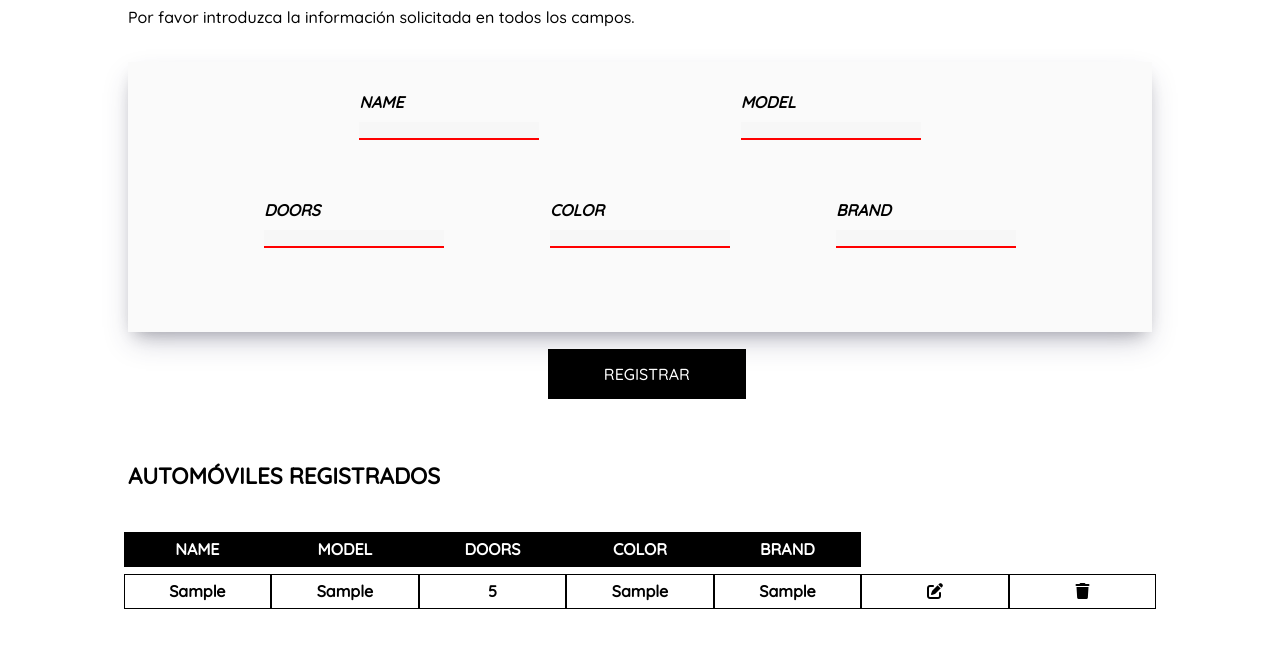
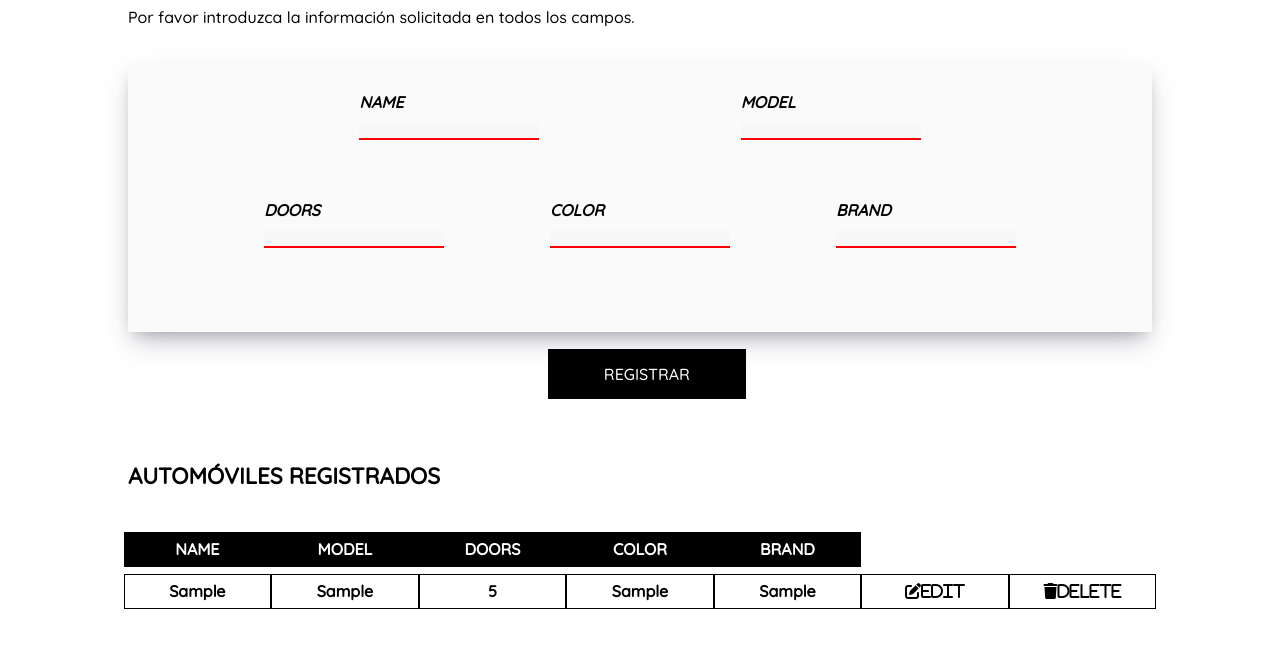
Before and after one commit to JudithCortes/CRUD-autos, a plain HTML site: page index.html in a window 1280 px wide. Both pictures are taken after typing "Sample", "Sample", "5", "Sample", "Sample" into the empty fields and a click on the input "REGISTRAR". Shown: the part 428-1076 px from the top of the page. Drawn offline with Linux system fonts and the light colour scheme.

Commit message:
funcionalidad de delete y edit

```diff
--- a/autosCRUD.js
+++ b/autosCRUD.js
@@ -68,15 +68,13 @@ const renderRegister = () => {
                 newTr.appendChild(newTdBrand);
 
             let newTdEdit = document.createElement("td");
-            newTdEdit.setAttribute("class", "columna");
-            newTdEdit.setAttribute("class", "edit");
-            newTdEdit.innerHTML = `<i class=" icono fas fa-edit"></i>`;
+            newTdEdit.setAttribute("class", "columna edit");
+            newTdEdit.innerHTML = `<i class=" icono fas fa-edit">edit</i>`;
                 newTr.appendChild(newTdEdit);
 
             let newTdDelete = document.createElement("td");
-            newTdDelete.setAttribute("class", "columna");
-            newTdDelete.setAttribute("class", "delete");
-            newTdDelete.innerHTML = `<i class=" icono fas fa-trash"></i>`;
+            newTdDelete.setAttribute("class", "columna delete");
+            newTdDelete.innerHTML = `<i class=" icono fas fa-trash">delete</i>`;
                 newTr.appendChild(newTdDelete);
 
         });
@@ -102,3 +100,17 @@ form.addEventListener("submit", (e)=>{
 });
 
 document.addEventListener("DOMContentLoaded", renderRegister);
+
+listCars.addEventListener("click", (e) => {
+    e.preventDefault();
+    //console.log(e);
+    //console.log(e.target.innerHTML);
+    //console.log(e.path[2].cells[0].innerHTML, e.path[2].cells[1].innerHTML, e.path[2].cells[2].innerHTML,
+      // e.path[2].cells[3].innerHTML, e.path[2].cells[4].innerHTML);
+    if(e.target.innerHTML === "edit"){
+        //console.log("vamos a traer los datos para editar");
+    }
+    else{
+        //console.log("vamos a eliminar")
+    }
+});
--- a/style.css
+++ b/style.css
@@ -212,9 +212,6 @@
   height: 270px;
 }
 
-.table-list-cars{
-  /*background: #000000;*/
-}
 
 /*TABLA*/
 .container-table{
```
